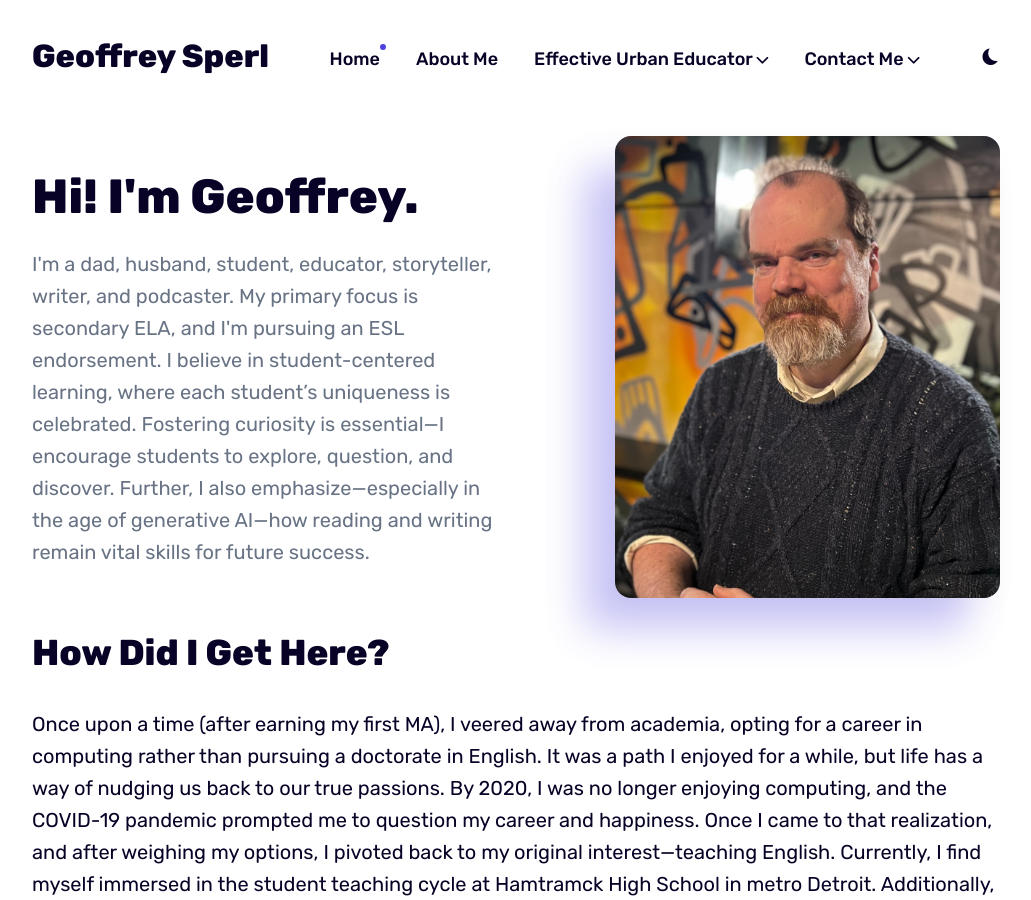
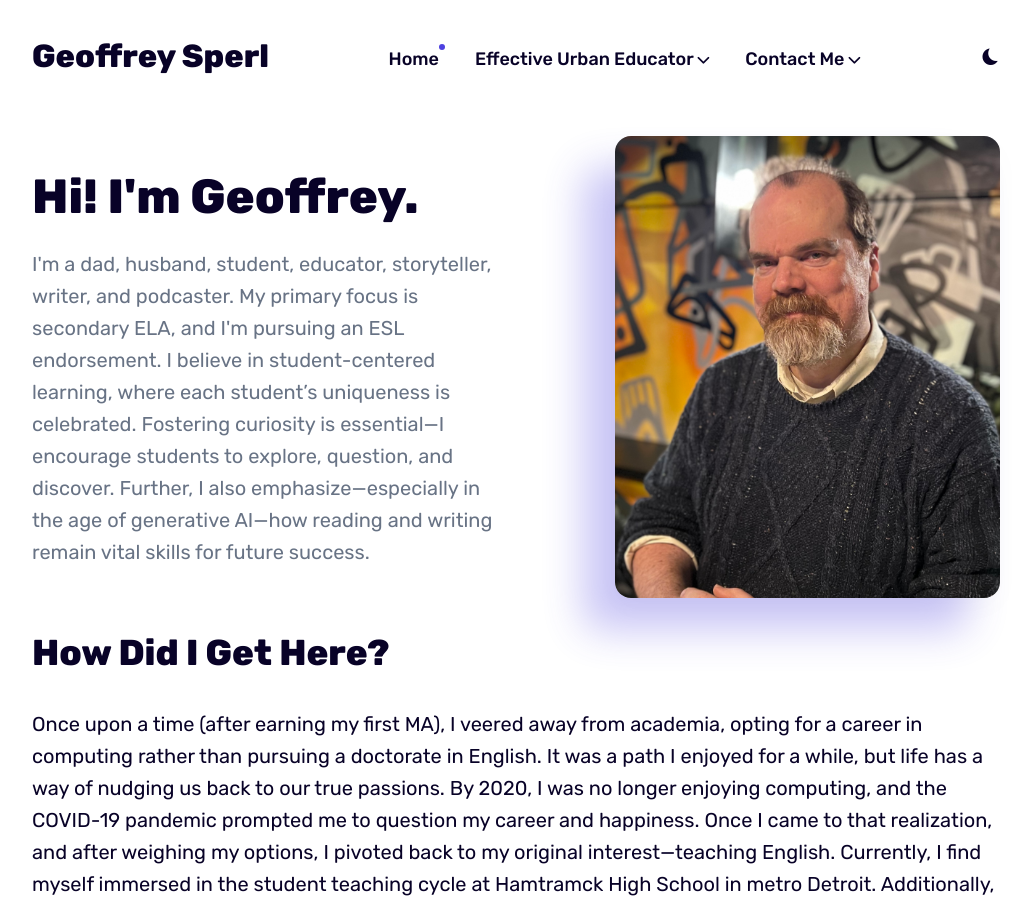
Before and after one commit to geoffreysperl/teaching, a Jekyll site: the page built from index.html, in a window 1280 px wide and 900 px high. Shown: the whole window, without its empty margins (124-1155 px from the left). Built offline with Jekyll 4.4.1, drawn with Linux system fonts in a browser that asks for light colours.

Commit message:
Update to settings

```diff
--- a/_data/settings.yml
+++ b/_data/settings.yml
@@ -9,8 +9,6 @@ menu__settings:
   menu__items:
     - title: 'Home'
       url: '/'
-    - title: 'About Me'
-      url: '/about/'
     - title: 'Effective Urban Educator'
       submenu:
       - url: '/reflective/'
```
